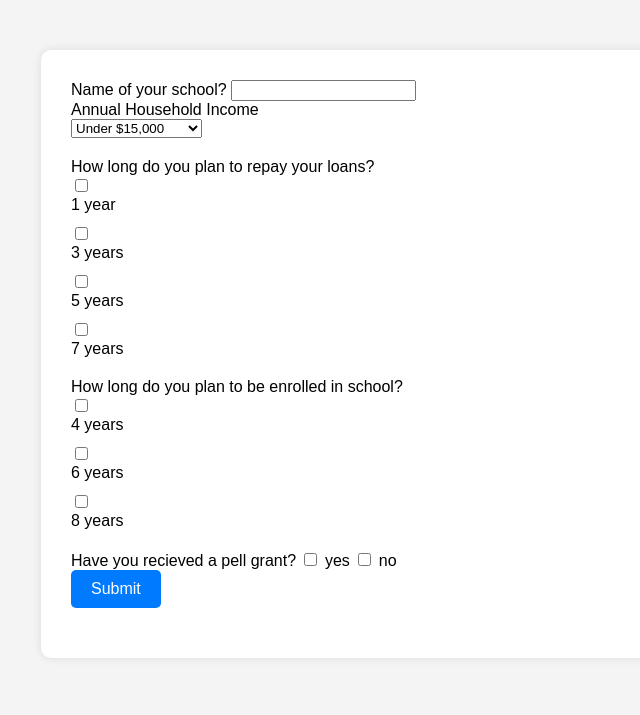
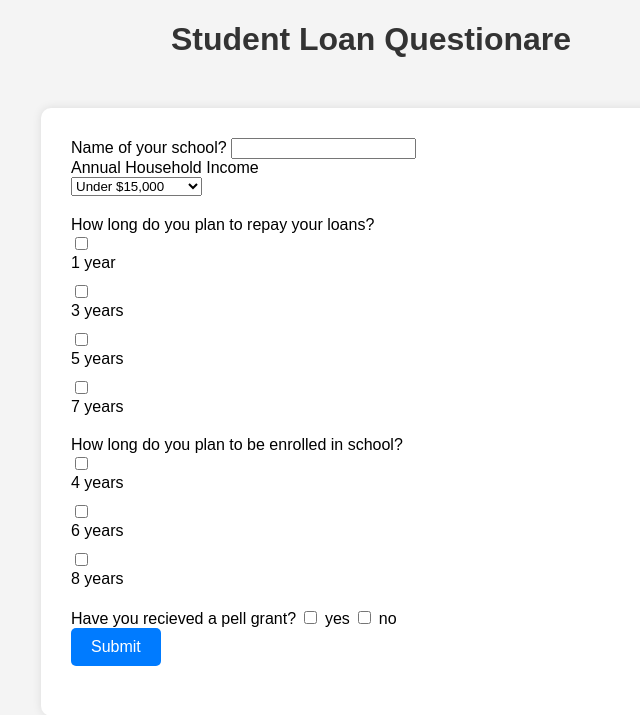
Before and after one commit to cherrymalia/COMP710-Project, a Django app: template studentloans/studentloans/templates/user/questionare.html in a window 1280 px wide. Shown: the top 715 px of the page, without its empty margins (269-909 px from the left). Run offline with Django 5.2, Linux system fonts and the light colour scheme; the template is opened without the code that fills it, so the values that code supplies are empty.

Commit message:
Added a title

```diff
--- a/studentloans/studentloans/templates/user/questionare.html
+++ b/studentloans/studentloans/templates/user/questionare.html
@@ -56,6 +56,7 @@
 </style>
 </head>
 <body>
+  <h1>Student Loan Questionare</h1>
 <div class= "container">
  <form id="form">
    <div class = "question">
```
